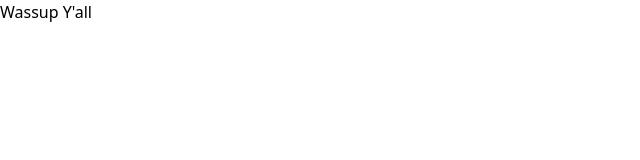
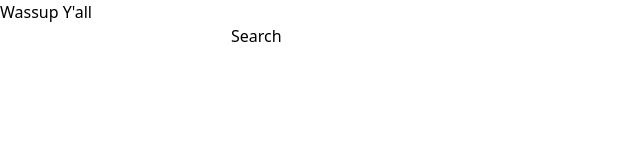
Before and after one commit to JamesCPosey/Display-With-React, a React (Vite) app in the folder demo-react-github-users/: page / in a window 1280 px wide. Shown: the top 160 px of the page, without its empty margins (0-640 px from the left). Built offline with nearby package versions, Linux system fonts and the light colour scheme.

Commit message:
added Form component

```diff
--- a/demo-react-github-users/src/App.tsx
+++ b/demo-react-github-users/src/App.tsx
@@ -1,7 +1,10 @@
+import Form  from "./components/Form"
+
 function App() {
   return (
     <div>
       <p className="font-bold text-center pt-22">Wassup Y'all</p>
+      <Form />
     </div>
   )
 
```
